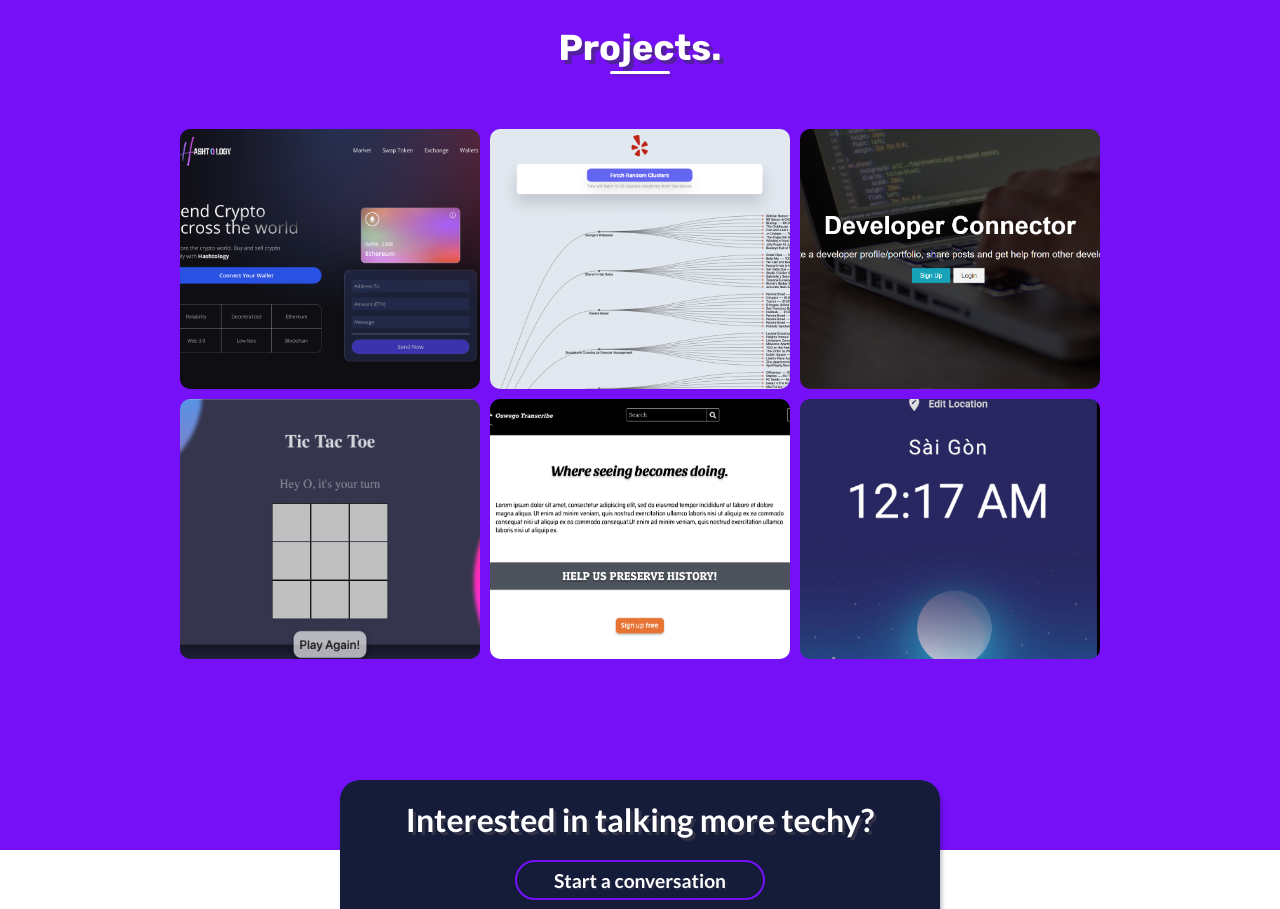
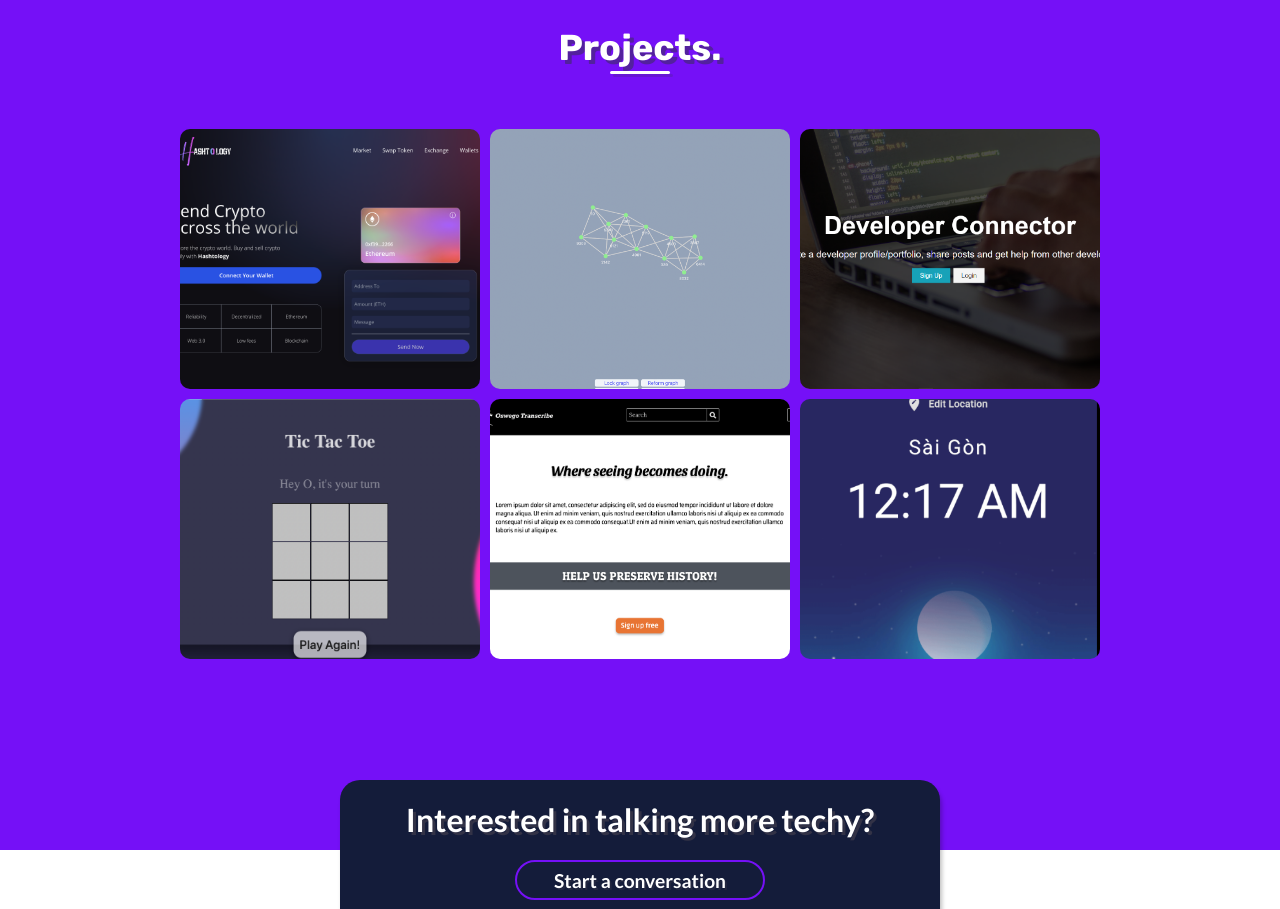
Before and after one commit to quiet-node/portfolio-v1, a React (Create React App) app: page / in a window 1280 px wide. Shown: the part 1860-2769 px from the top of the page. Built offline with nearby package versions, Linux system fonts and the light colour scheme.

Commit message:
Added yelp-app 3.0

```diff
--- a/src/components/Projects/ProjectsElements.js
+++ b/src/components/Projects/ProjectsElements.js
@@ -3,7 +3,7 @@ import tictactoe from '../../images/Projects/tictactoe.PNG';
 import hashtology from '../../images/Projects/Hashtology.png';
 import CST from '../../images/Projects/CST.PNG';
 import worldTime from '../../images/Projects/WorldTime.PNG';
-import searchEngine from '../../images/Projects/SearchEngine.png';
+import yealpApp from '../../images/Projects/yelp-app.png';
 import DevMeetUp from '../../images/Projects/DevMeetUp.PNG';
 import { device } from '../DeviceSizes/DeviceSizes';
 
@@ -173,7 +173,7 @@ export const Project5Background = styled.div`
   width: 100%;
   height: 100%;
   background-color: black;
-  background: url(${searchEngine}) 100% / cover no-repeat;
+  background: url(${yealpApp}) 100% / cover no-repeat;
   background-position: center;
   background-size: cover;
 `;
--- a/src/components/Projects/index.js
+++ b/src/components/Projects/index.js
@@ -56,9 +56,9 @@ const Projects = () => {
               <ProjectH1>Full-stack Yelp App</ProjectH1>
               <ProjectP> Springboot|React|Typescript</ProjectP>
               <ProjectButtons>
-                <ProjectButton href='https://github.com/lgad31vn/CSC-365-fullstack-app-II'>
+                <ProjectButton href='https://github.com/lgad31vn/CSC-365-fullstack-app-III#react-d3-graph-showcase'>
                   {' '}
-                  GitHub
+                  Demo
                 </ProjectButton>
               </ProjectButtons>
             </ProjectInfo>
```
Also changed, not shown: src/images/Projects/yelp-app.png (added).
